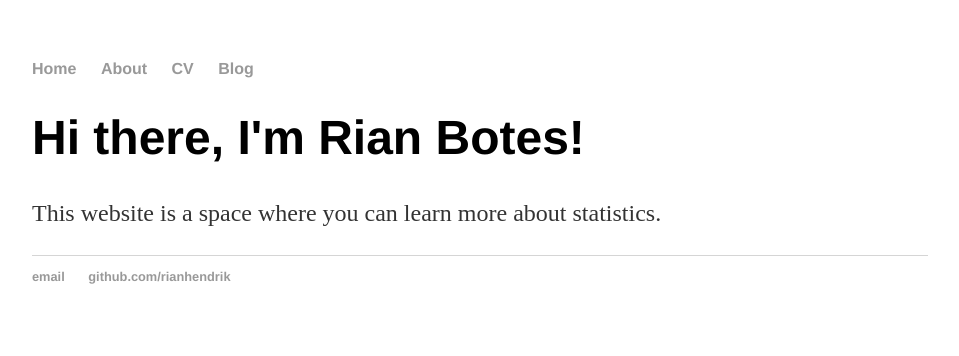
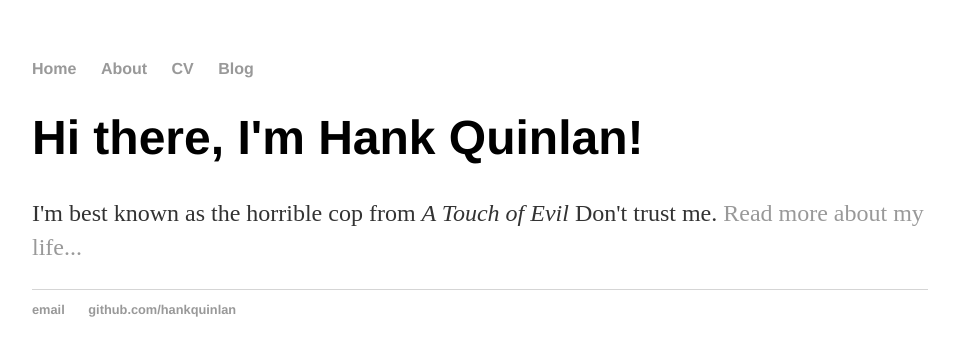
Before and after one commit to rianhendrik/pyspace.github.io, a Jekyll site: the page built from index.html, in a window 1280 px wide. Shown: the top 356 px of the page, without its empty margins (160-1119 px from the left). Built offline with Jekyll 4.4.1, drawn with Linux system fonts in a browser that asks for light colours.

Commit message:
Update index.html

```diff
--- a/index.html
+++ b/index.html
@@ -1,30 +1,8 @@
-<!DOCTYPE html>
-<html>
-	<head>
-		<title>Rian Botes, Statistician Cop</title>
-		<!-- link to main stylesheet -->
-		<link rel="stylesheet" type="text/css" href="/css/main.css">
-	</head>
-	<body>
-		<nav>
-    		<ul>
-        		<li><a href="/">Home</a></li>
-	        	<li><a href="/about">About</a></li>
-        		<li><a href="/cv">CV</a></li>
-        		<li><a href="/blog">Blog</a></li>
-    		</ul>
-		</nav>
-		<div class="container">
-    		<div class="blurb">
-        		<h1>Hi there, I'm Rian Botes!</h1>
-				<p>This website is a space where you can learn more about statistics.</a></p>
-    		</div><!-- /.blurb -->
-		</div><!-- /.container -->
-		<footer>
-    		<ul>
-        		<li><a href="mailto:rian.hendrik99@gmail.com">email</a></li>
-        		<li><a href="https://github.com/rianhendrik">github.com/rianhendrik</a></li>
-			</ul>
-		</footer>
-	</body>
-</html>
+---
+layout: default
+title: Hank Quinlan, Horrible Cop
+---
+<div class="blurb">
+	<h1>Hi there, I'm Hank Quinlan!</h1>
+	<p>I'm best known as the horrible cop from <em>A Touch of Evil</em> Don't trust me. <a href="/about">Read more about my life...</a></p>
+</div><!-- /.blurb -->
```
